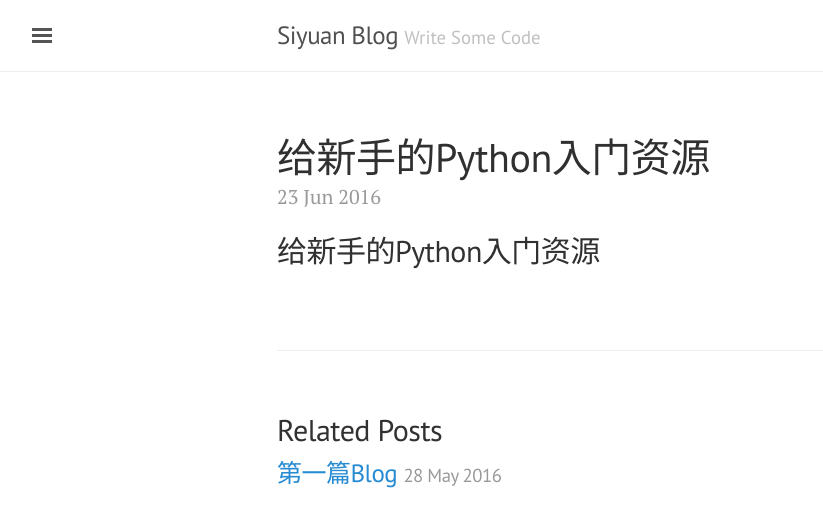
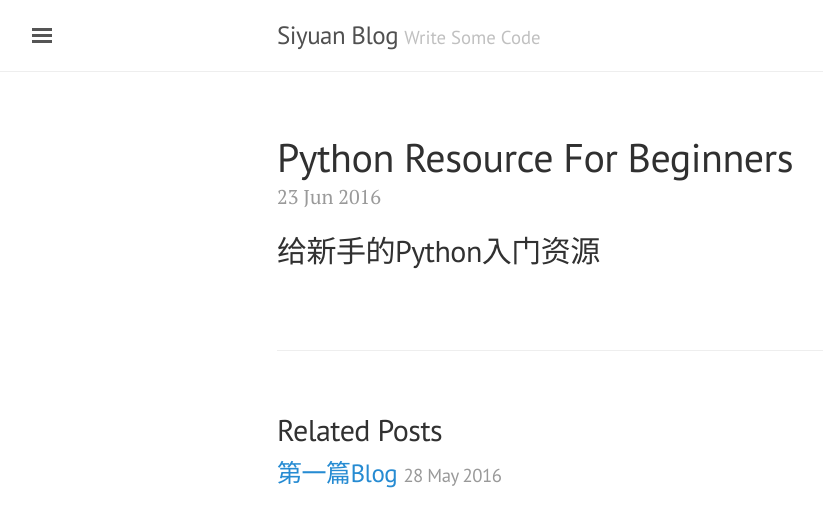
Before and after one commit to smy20011/smy20011.github.io, a Jekyll site: the page built from _posts/2016-06-23-python-learn-resources.md, in a window 1280 px wide. Shown: the top 527 px of the page, without its empty margins (3-826 px from the left). Built offline with Jekyll 4.4.1, drawn with Linux system fonts in a browser that asks for light colours.

Commit message:
Updated 2016-06-23-python-learn-resources.md

```diff
--- a/_posts/2016-06-23-python-learn-resources.md
+++ b/_posts/2016-06-23-python-learn-resources.md
@@ -1,6 +1,6 @@
 ---
 published: true
-title: 给新手的Python入门资源
+title: Python Resource For Beginners
 categories: programming
 layout: post
 ---
```
